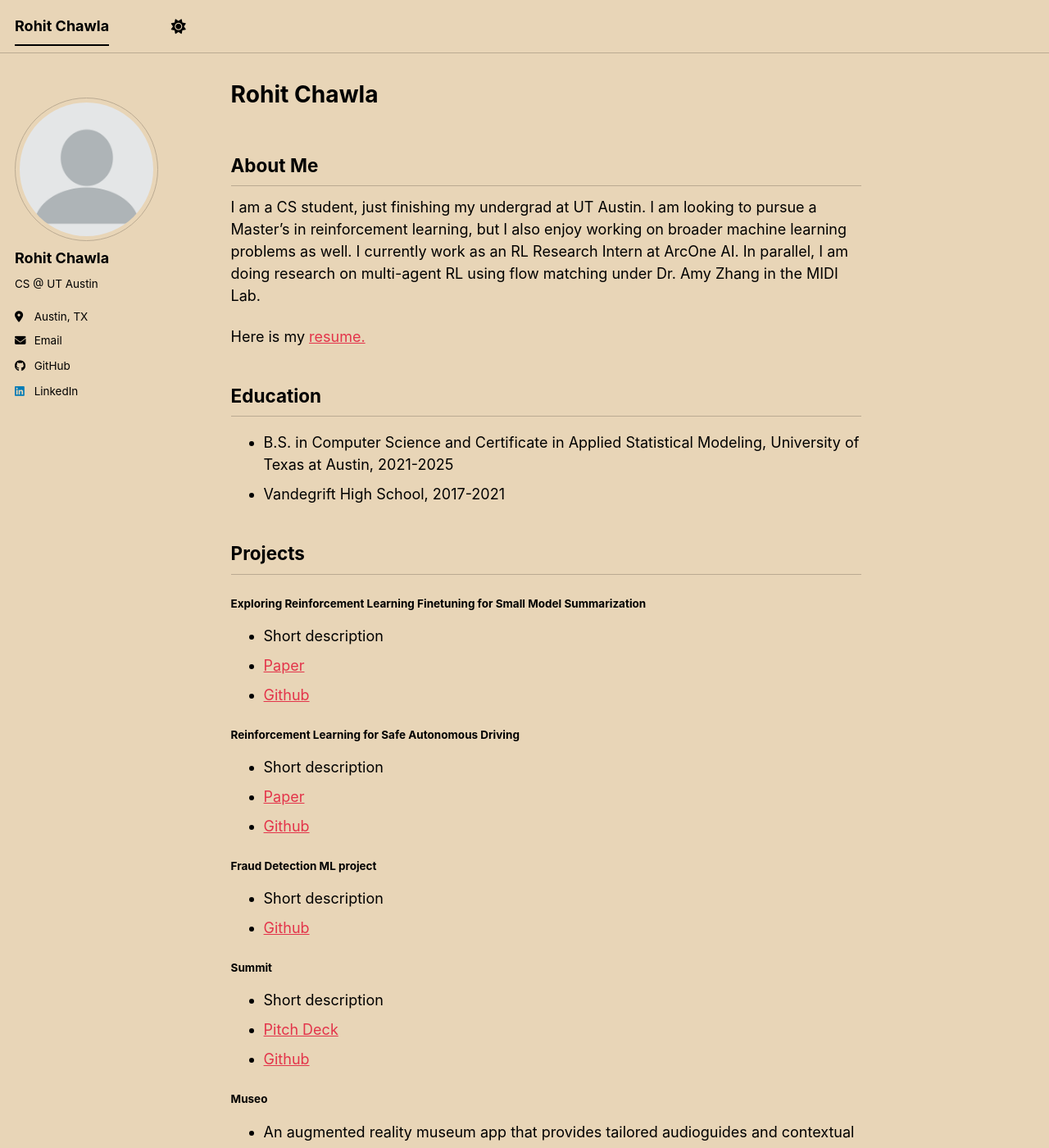
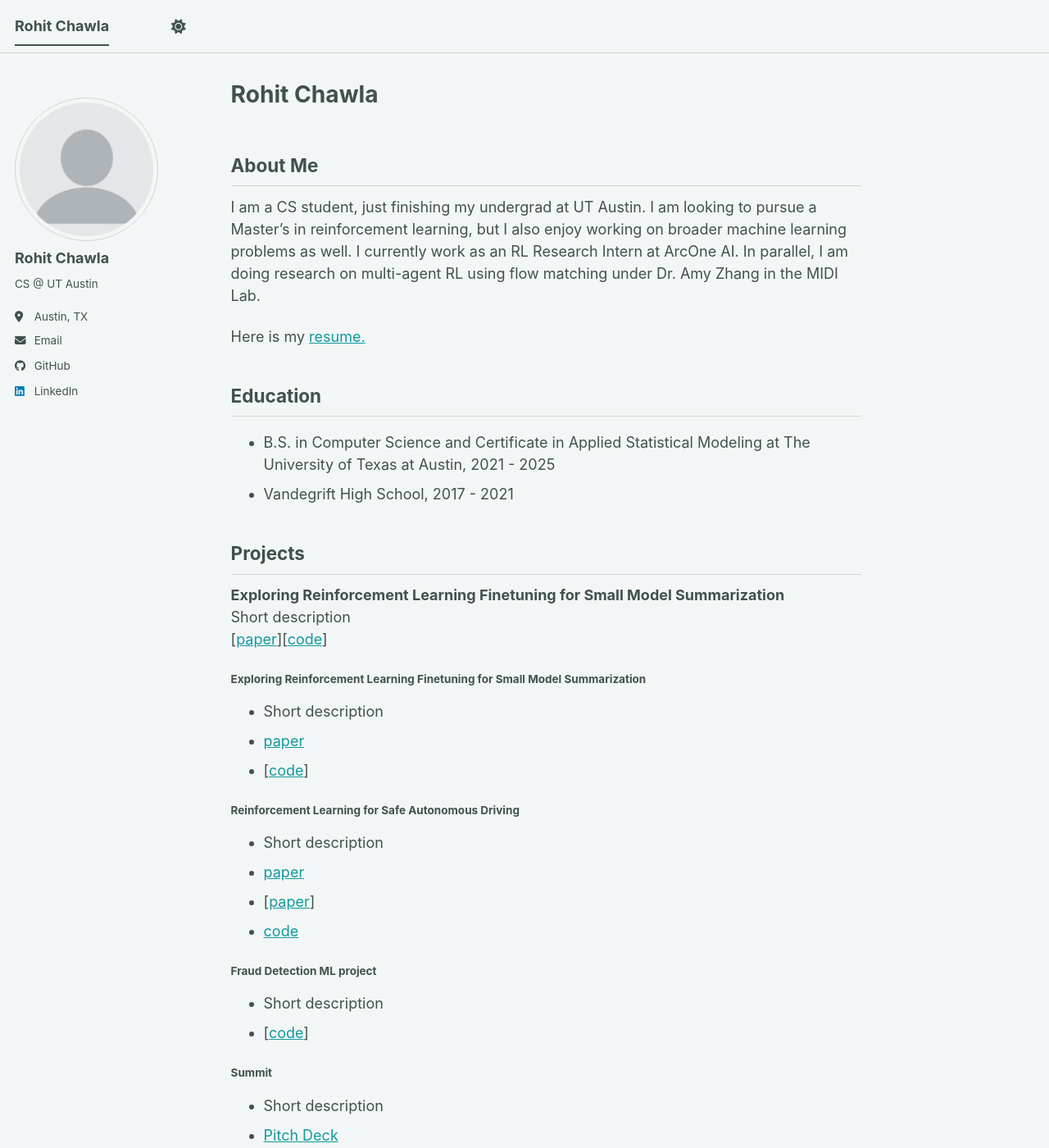
Before and after one commit to rohitchawla28/rohitchawla28.github.io, a Jekyll site: the page built from _pages/about.md, in a window 1280 px wide and 1400 px high. Shown: the whole window at 82% size. Built offline with Jekyll 4.4.1, drawn with Linux system fonts in a browser that asks for light colours; a script bundle is joined from its source files by our own code; library files that are not in the unit come from our copies; some of the changed text lies outside the part shown.

Commit message:
testing theme, bullet style

```diff
--- a/_config.yml
+++ b/_config.yml
@@ -8,7 +8,7 @@
 
 # Basic Site Settings
 locale                   : "en-US"
-site_theme               : "sunrise" # The available themes options are "default", "air", "sunrise", "mint", "dirt" and "contrast"
+site_theme               : "mint" # The available themes options are "default", "air", "sunrise", "mint", "dirt" and "contrast"
 title                    : "Rohit Chawla"
 title_separator          : "-"
 name                     : &name "Rohit Chawla"
--- a/_pages/about.md
+++ b/_pages/about.md
@@ -15,51 +15,57 @@ Here is my <a href="files/resume_mscs.pdf">resume.</a>
 
 
 ## Education
-- B.S. in Computer Science and Certificate in Applied Statistical Modeling, University of Texas at Austin, 2021-2025
-- Vandegrift High School, 2017-2021
+- B.S. in Computer Science and Certificate in Applied Statistical Modeling at The University of Texas at Austin, 2021 - 2025
+- Vandegrift High School, 2017 - 2021
 
 
 ## Projects
 
+<strong>Exploring Reinforcement Learning Finetuning for Small Model Summarization</strong><br>
+Short description<br>
+[<a href="files/rl_finetune_paper.pdf">paper</a>][[code](https://github.com/rohitchawla28/rl-finetune)]
+
+
 #### Exploring Reinforcement Learning Finetuning for Small Model Summarization
 - Short description
-- <a href="files/rl_finetune_paper.pdf">Paper</a>
-- [Github](https://github.com/rohitchawla28/rl-finetune)
+- <a href="files/rl_finetune_paper.pdf">paper</a>
+- [[code](https://github.com/rohitchawla28/rl-finetune)]
 
 #### Reinforcement Learning for Safe Autonomous Driving
 - Short description
-- <a href="files/safe_rl_paper.pdf">Paper</a>
-- [Github]()
+- <a href="files/safe_rl_paper.pdf">paper</a>
+- [[paper](files/safe_rl_paper.pdf)]
+- [code]()
 
 #### Fraud Detection ML project
 - Short description
-- [Github]()
+- [[code]()]
 
 #### Summit
 - Short description
 - [Pitch Deck](https://docs.google.com/presentation/d/1hvQX5jCbVuPTF5CYxHH5QhjcBDop1-T5ykv2aLX_7O0/edit?usp=sharing)
-- [Github](https://github.com/rohitchawla28/food-review-summarizer)
+- [code](https://github.com/rohitchawla28/food-review-summarizer)
 
 #### Museo
 - An augmented reality museum app that provides tailored audioguides and contextual information to museumgoers using NFC tags.
 - [Pitch Deck](https://docs.google.com/presentation/d/1uvb8c0NZH13QHhVHZtbKpCRavdxxQ8BlDL9Z1XiLk2A/edit?usp=sharing)
-- [Github](https://github.com/rohitchawla28/museo)
+- [code](https://github.com/rohitchawla28/museo)
 
 #### Motion profiling??
 Link github
 
 #### FRC Robotics Team 6800 ViperBots Valor (2020)
 - Our season was cancelled due to Covid-19.
-- [Github](https://github.com/Valor6800/FRC-6800-2020-code)
+- [code](https://github.com/Valor6800/FRC-6800-2020-code)
 
 #### FTC Robotics Team 4545 ViperBots Ouroboros (2018-2019)
 - Competed in the FTC Robotics World Championship, receiving the Controls/Software Award Nomination (Top 5) and placing 30th out of ~4,000 teams.
-- [Github](https://github.com/rohitchawla28/___4545Ouroboros___)
+- [code](https://github.com/rohitchawla28/___4545Ouroboros___)
 
 
 ## Personal Interests
 
-I love playing and watching a wide variety of sports (tennis, football, ultimate frisbee, skiing, volleyball, pickleball). I also really enjoy strategy games like secret hitler and poker, as well as crossword puzzles.
+I love playing and watching a wide variety of sports (tennis, football, ultimate frisbee, skiing, volleyball, pickleball). I also really enjoy strategy games like Secret Hitler and poker, as well as crossword puzzles.
 
 <!--
 
```
